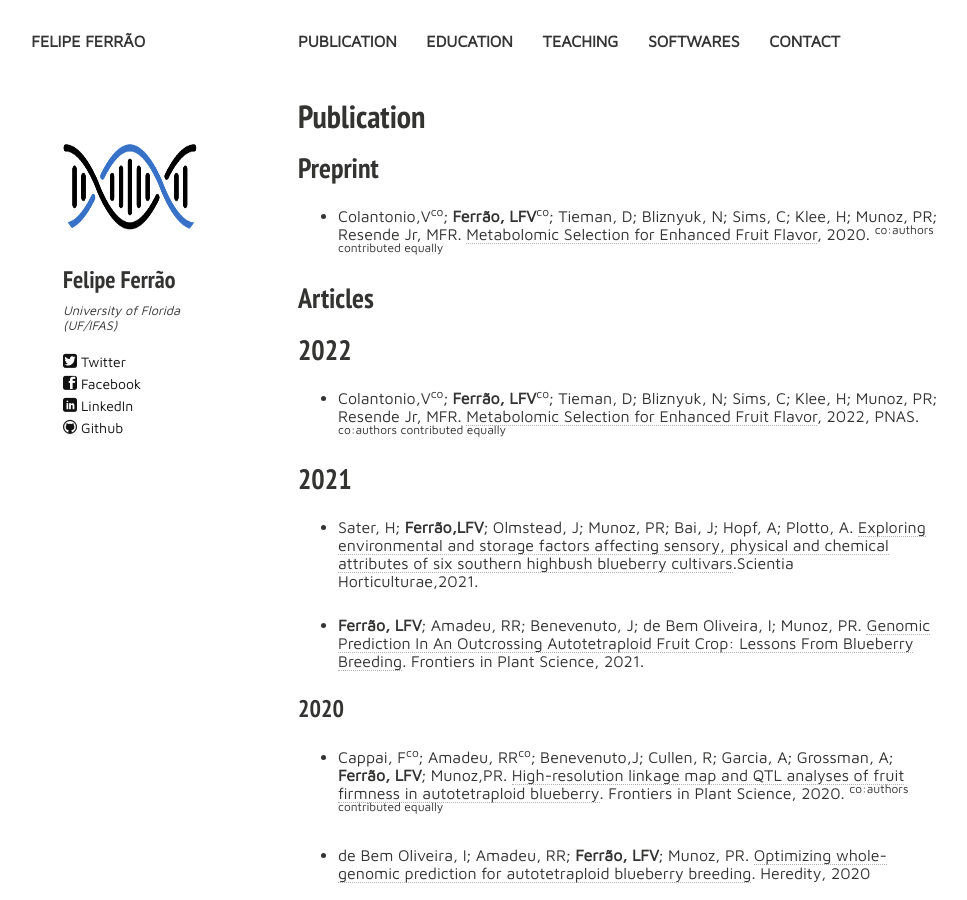
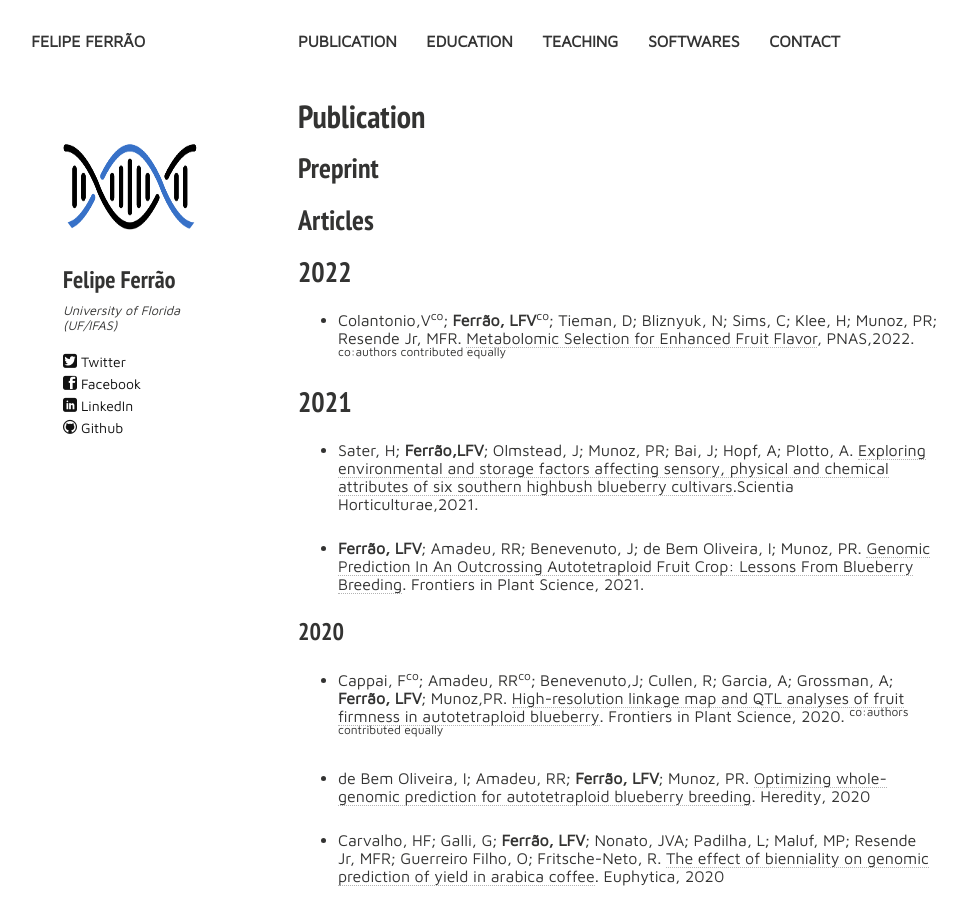
Before and after one commit to lfelipe-ferrao/lfelipe-ferrao.github.io, a Jekyll site: the page built from publication.md, in a window 1280 px wide and 900 px high. Shown: the whole window, without its empty margins (22-989 px from the left). Built offline with Jekyll 4.4.1, drawn with Linux system fonts in a browser that asks for light colours; nearby versions of some CDN libraries.

Commit message:
Update publication.md

```diff
--- a/publication.md
+++ b/publication.md
@@ -14,14 +14,10 @@ tags: [people, undergrads, MSc, PhD, postdocs]
 
 ## Preprint
 
-
-- Colantonio,V<sup>co</sup>; **Ferrão, LFV**<sup>co</sup>; Tieman, D; Bliznyuk, N; Sims, C; Klee, H; Munoz, PR; Resende Jr, MFR. [Metabolomic Selection for Enhanced Fruit Flavor](https://www.biorxiv.org/content/10.1101/2020.09.17.302802v1), 2020.
-<sup>co:authors contributed equally</sup>
-
 ## Articles
 
 ## 2022
-- Colantonio,V<sup>co</sup>; **Ferrão, LFV**<sup>co</sup>; Tieman, D; Bliznyuk, N; Sims, C; Klee, H; Munoz, PR; Resende Jr, MFR. [Metabolomic Selection for Enhanced Fruit Flavor](https://www.pnas.org/content/119/7/e2115865119), 2022, PNAS.
+- Colantonio,V<sup>co</sup>; **Ferrão, LFV**<sup>co</sup>; Tieman, D; Bliznyuk, N; Sims, C; Klee, H; Munoz, PR; Resende Jr, MFR. [Metabolomic Selection for Enhanced Fruit Flavor](https://www.pnas.org/content/119/7/e2115865119), PNAS,2022.
 <sup>co:authors contributed equally</sup>
 
 ## 2021
```
